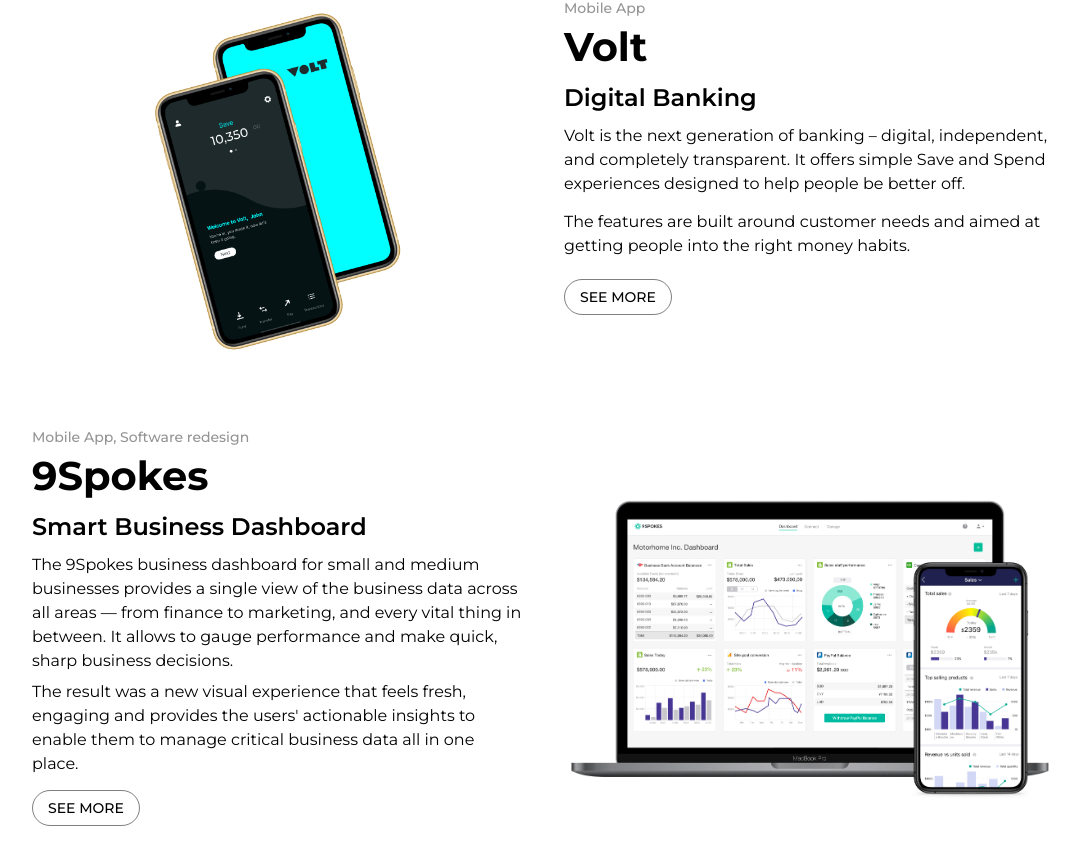
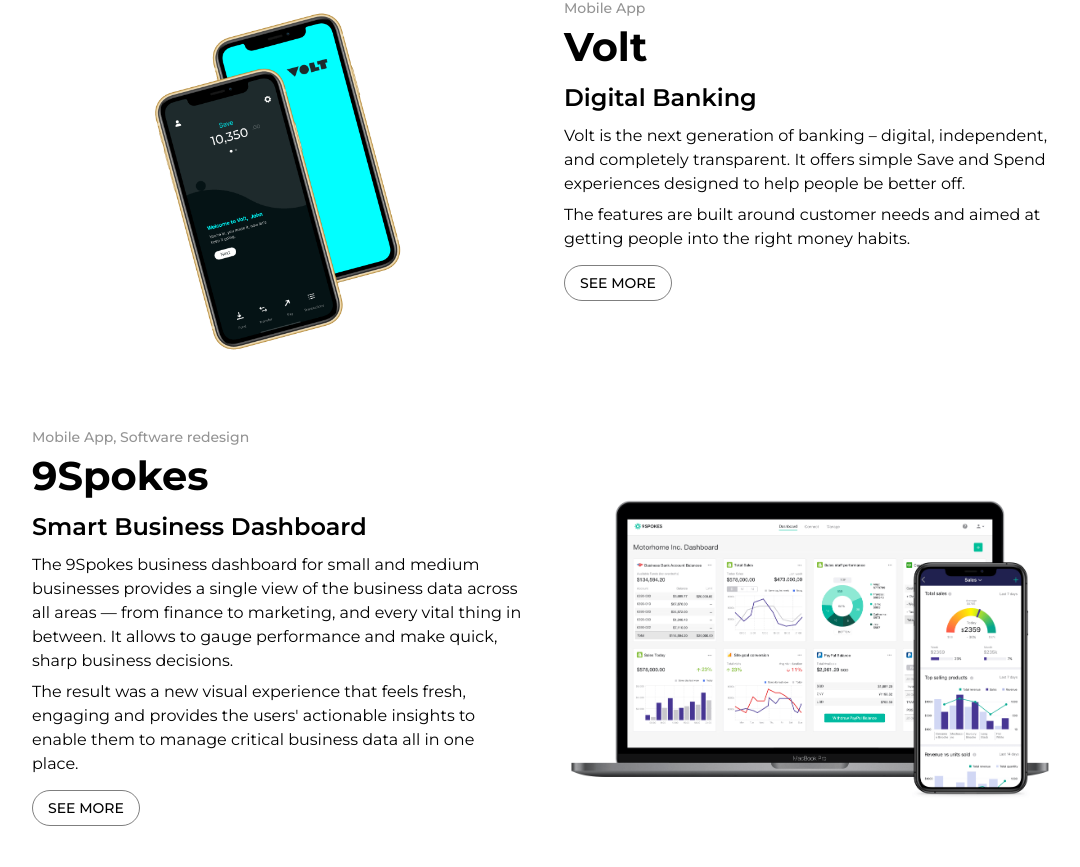
Before and after one commit to schummd/iteratio, a React (Create React App) app: page / in a window 1280 px wide. Shown: the part 1693-2560 px from the top of the page, without its empty margins (96-1176 px from the left). Built offline with nearby package versions, Linux system fonts and the light colour scheme.

Commit message:
margin fixes

```diff
--- a/src/components/DisplayLeft.jsx
+++ b/src/components/DisplayLeft.jsx
@@ -29,7 +29,7 @@ export default function DisplayLeft ({ description }) {
         <Typography variant={'h3'} margin={'12px 0px'}>{ description.subtitle }</Typography>
         {
           description.description.map((line, i) => (
-            <Typography variant={'body1'} key={'description_' + i} marginBottom={'14px'}>
+            <Typography variant={'body1'} key={'description_' + i} marginBottom={'7px'}>
               { line }
             </Typography>
           ))
```
